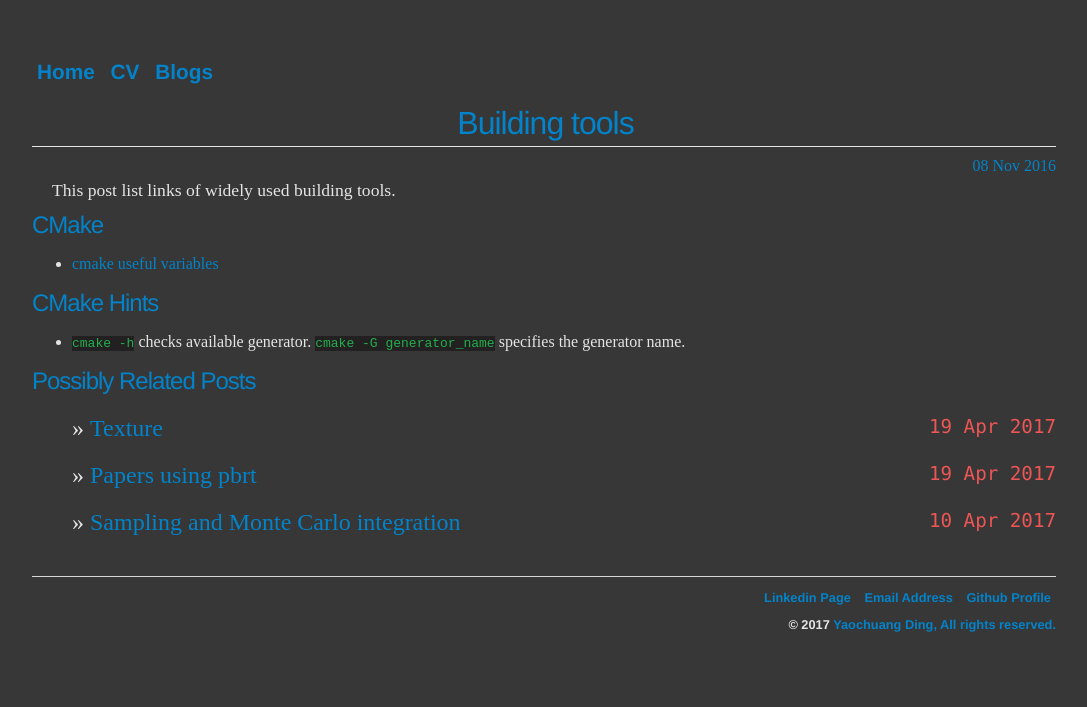
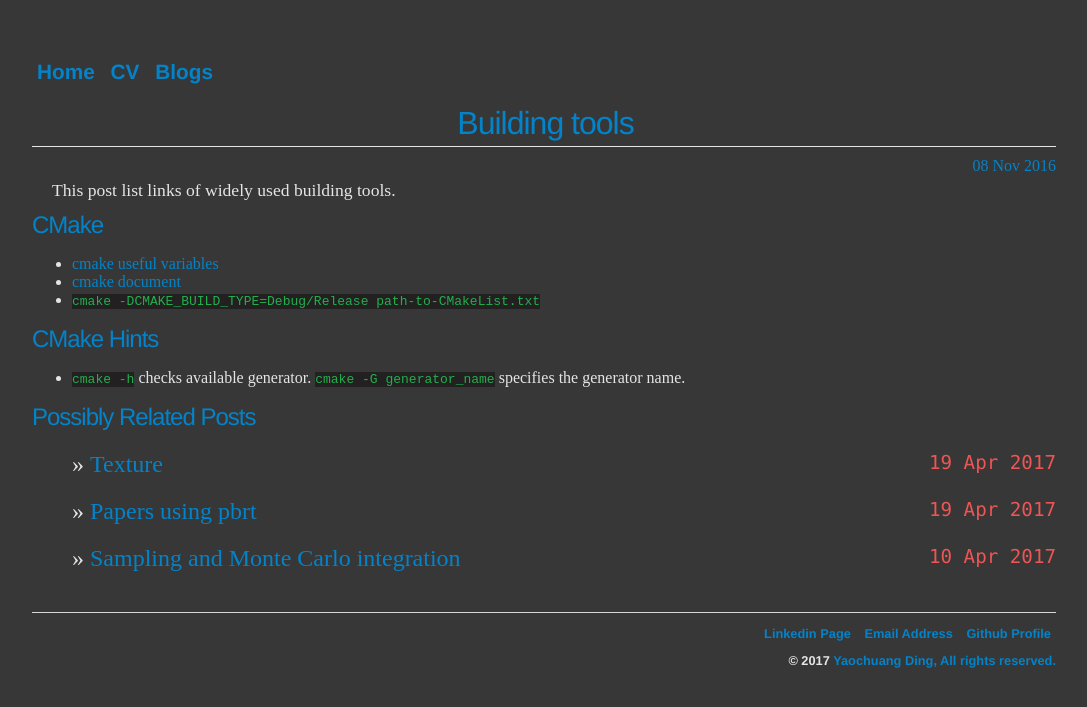
Before and after one commit to ychding11/ychding11.github.io, a Jekyll site: the page built from _posts/2016-08-11-Build-System.md, in a window 1280 px wide. Shown: the top 707 px of the page, without its empty margins (96-1183 px from the left). Built offline with Jekyll 4.4.1, drawn with Linux system fonts in a browser that asks for light colours.

Commit message:
adding cmake build debug type.

```diff
--- a/_posts/2016-08-11-Build-System.md
+++ b/_posts/2016-08-11-Build-System.md
@@ -7,6 +7,8 @@ This post list links of widely used building tools.
 
 ## CMake
 + [cmake useful variables](https://cmake.org/Wiki/CMake_Useful_Variables)
+- [cmake document](https://cmake.org/cmake/help/v3.5/manual/cmake-buildsystem.7.html)
+- `cmake -DCMAKE_BUILD_TYPE=Debug/Release  path-to-CMakeList.txt`
 
 ## CMake Hints
 + `cmake -h` checks available generator. `cmake -G generator_name` specifies the generator name.
```
